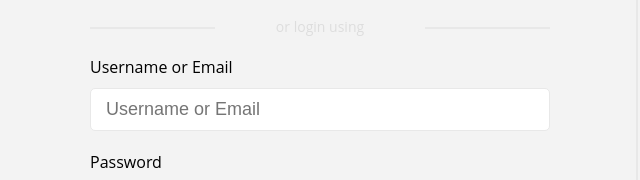
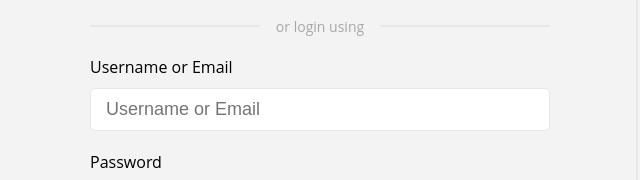
Before and after one commit to vicheanath/wap, a plain HTML site: page W1D3/lap/index.html in a window 1280 px wide. Shown: the part 418-598 px from the top of the page, 3-643 px from the left. Drawn offline with Linux system fonts and the light colour scheme.

Commit message:
Fixed: fixed color

```diff
--- a/W1D3/lap/css/style.css
+++ b/W1D3/lap/css/style.css
@@ -114,25 +114,25 @@ main > h1{
 .wrapper .left > span{
   text-align: center;
   position: relative;
-  color: #ddd;
+  color: #a7a7a7;
   font-size: 14px;
 }
 .wrapper .left > span::before{
   content: "";
-  width: 125px;
+  width: 170px;
   position: absolute;
   height: 2px;
   left: 0;
-  top: 10px;
+  top: 8px;
   background-color: var(--grey);
 }
 .wrapper .left > span::after{
   content: "";
-  width: 125px;
+  width: 170px;
   position: absolute;
   height: 2px;
   right: 0;
-  top: 10px;
+  top: 8px;
   background-color: var(--grey);
 }
 
```
